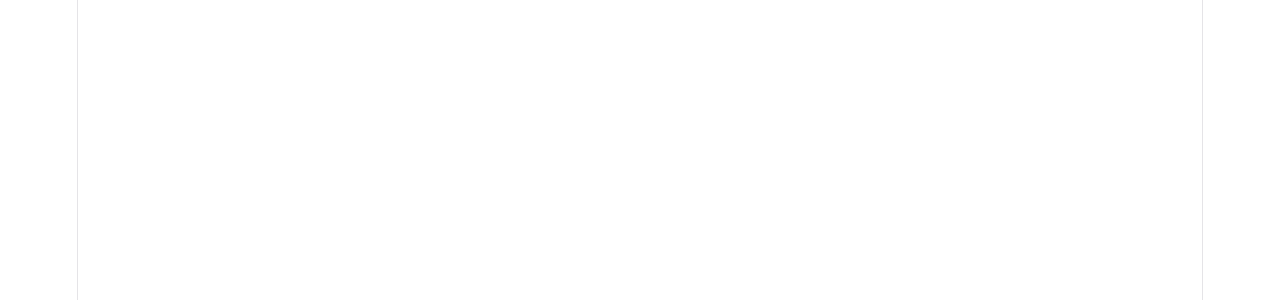
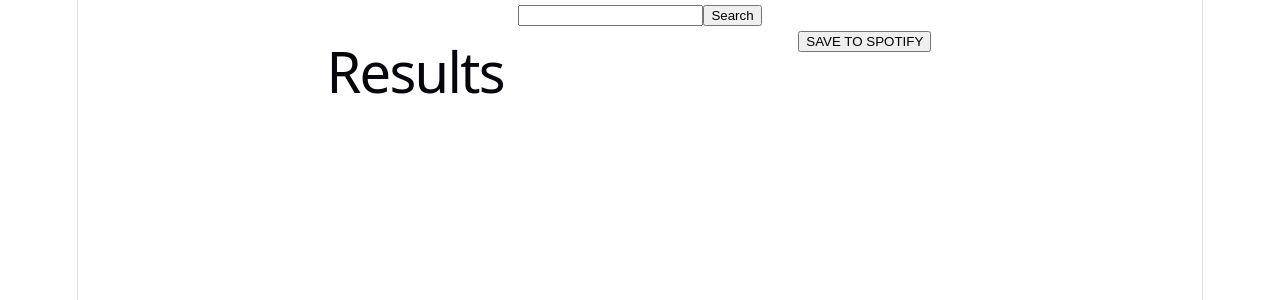
Before and after one commit to DenissSablinskis/Jamming, a React (Vite) app: page / in a window 1280 px wide. Shown: the top 300 px of the page. Built offline with nearby package versions, Linux system fonts and the light colour scheme.

Commit message:
feat: implement main app structure with components and styles

```diff
--- a/src/App/App.jsx
+++ b/src/App/App.jsx
@@ -1,8 +1,19 @@
 import { useState } from 'react'
 import styles from './App.module.css'
+import SearchBar from '../SearchBar/SearchBar'
+import SearchResults from '../SearchResults/SearchResults'
+import Playlist from '../Playlist/Playlist'
 
 function App() {
-
+    return (
+        <>
+        <SearchBar />
+        <div className={styles.songs}>
+            <SearchResults />
+            <Playlist />
+        </div>
+        </>
+    )
 }
 
 export default App
--- a/src/App/App.module.css
+++ b/src/App/App.module.css
@@ -0,0 +1,5 @@
+.songs {
+    display: flex;
+    width: 80%;
+    margin: 0 auto;
+}
--- a/src/Playlist/Playlist.jsx
+++ b/src/Playlist/Playlist.jsx
@@ -1,5 +1,13 @@
+import Tracklist from "../Tracklist/Tracklist";
+import styles from './Playlist.module.css';
+
 function Playlist() {
-
+    return (
+        <div className={styles.songs}>
+            <Tracklist />
+            <button>SAVE TO SPOTIFY</button>
+        </div>
+    )
 }
 
 export default Playlist;
--- a/src/Playlist/Playlist.module.css
+++ b/src/Playlist/Playlist.module.css
@@ -0,0 +1,3 @@
+.songs {
+    width: 100%;
+}
--- a/src/SearchBar/SearchBar.jsx
+++ b/src/SearchBar/SearchBar.jsx
@@ -1,5 +1,12 @@
+import styles from './SearchBar.module.css'
+
 function SearchBar() {
-
+    return (
+        <form>
+            <input type='text' />
+            <button type='submit'>Search</button>
+        </form>
+    )
 }
 
 export default SearchBar;
--- a/src/SearchResults/SearchResults.jsx
+++ b/src/SearchResults/SearchResults.jsx
@@ -1,5 +1,14 @@
+import styles from './SearchResults.module.css'
+import Tracklist from '../Tracklist/Tracklist';
+
+
 function SearchResults() {
-
+    return (
+        <div className={styles.songs}>
+            <h1>Results</h1>
+            <Tracklist />
+        </div>
+    )
 }
 
 export default SearchResults;
--- a/src/SearchResults/SearchResults.module.css
+++ b/src/SearchResults/SearchResults.module.css
@@ -0,0 +1,3 @@
+.songs {
+    width: 100%;
+}
--- a/src/Track/Track.jsx
+++ b/src/Track/Track.jsx
@@ -1,5 +1,7 @@
+import styles from './Track.module.css'
+
 function Track() {
-
+    return
 }
 
 export default Track;
--- a/src/Tracklist/Tracklist.jsx
+++ b/src/Tracklist/Tracklist.jsx
@@ -1,3 +1,6 @@
+import styles from './Tracklist.module.css';
+import Track from '../Track/Track';
+
 function Tracklist() {
 
 }
```
